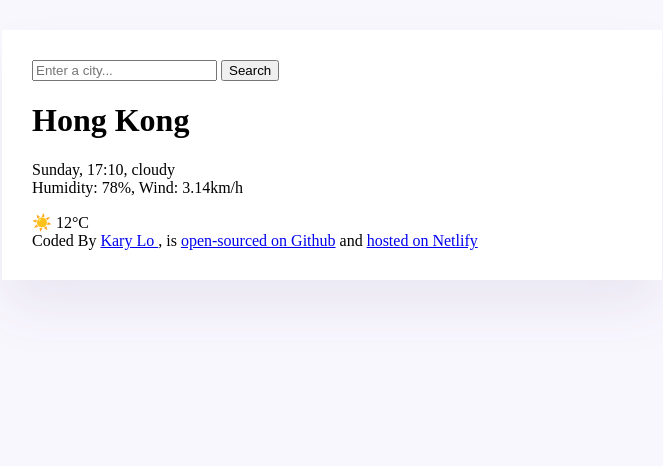
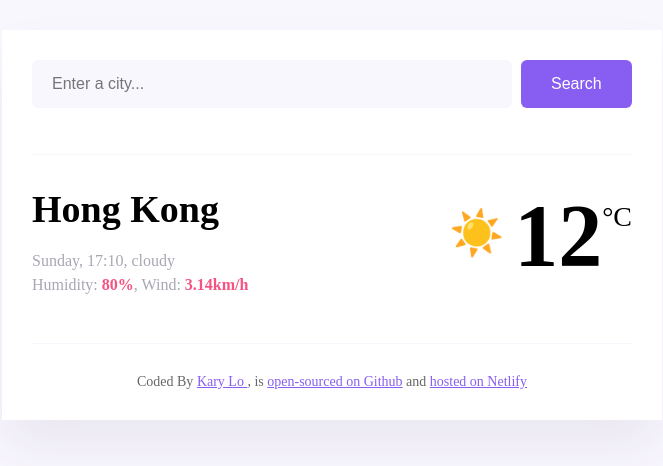
Before and after one commit to karyxlo/weather-forecast, a plain HTML site: page index.html in a window 1280 px wide. Shown: the whole page, without its empty margins (308-971 px from the left). Drawn offline with Linux system fonts and the light colour scheme.

Commit message:
Added basic CSS

```diff
--- a/index.html
+++ b/index.html
@@ -20,21 +20,27 @@
             type="search"
             placeholder="Enter a city..."
             required
-            class="serach-form-input"
+            class="search-form-input"
           />
-          <input type="submit" value="Search" class="serach-form-button" />
+          <input type="submit" value="Search" class="search-form-button" />
         </form>
       </header>
       <main>
-        <div>
-          <h1>Hong Kong</h1>
-          <p>
-            Sunday, 17:10, cloudy
-            <br />
-            Humidity: 78%, Wind: 3.14km/h
-          </p>
+        <div class="weather-app-data">
+          <div>
+            <h1 class="weather-app-city">Hong Kong</h1>
+            <p class="weather-app-details">
+              Sunday, 17:10, cloudy
+              <br />
+              Humidity: <strong>80%</strong>, Wind: <strong>3.14km/h</strong>
+            </p>
+          </div>
+          <div class="weather-app-temp-container">
+            <div class="weather-app-icon">☀️</div>
+            <div class="weather-app-temp">12</div>
+            <div class="weather-app-unit">°C</div>
+          </div>
         </div>
-        <div>☀️ 12°C</div>
       </main>
 
       <footer>
--- a/src/index.css
+++ b/src/index.css
@@ -7,6 +7,14 @@ body {
   margin: 30px auto;
   padding: 30px;
   box-shadow: 0 30px 50px rgba(65, 50, 100, 0.08);
+}
+a {
+  color: #885df1;
+}
+
+header {
+  border-bottom: 1px solid #f9f7fe;
+  padding: 0 0 30px 0;
 }
 
 .search-form-input {
@@ -27,3 +35,56 @@ body {
   border-radius: 6px;
   color: white;
 }
+
+main {
+  padding: 30px 0;
+}
+
+.weather-app-data {
+  display: flex;
+  justify-content: space-between;
+}
+
+.weather-app-city {
+  margin: 0;
+  font-size: 38px;
+  line-height: 48px;
+}
+
+.weather-app-details {
+  font-size: 16px;
+  line-height: 24px;
+  color: rgba(39, 33, 66, 0.4);
+  font-weight: 500;
+}
+
+.weather-app-details strong {
+  color: #f65282;
+}
+
+.weather-app-temp-container {
+  display: flex;
+}
+
+.weather-app-icon {
+  font-size: 44px;
+  margin-top: 22px;
+}
+
+.weather-app-temp {
+  font-size: 88px;
+  font-weight: bold;
+  margin-left: 10px;
+}
+
+.weather-app-unit {
+  margin-top: 16px;
+  font-size: 28px;
+}
+Footer {
+  border-top: 1px solid #f9f7fe;
+  padding: 30px 0 0 0;
+  text-align: center;
+  font-size: 14px;
+  color: rgba(0, 0, 0, 0.6);
+}
```
